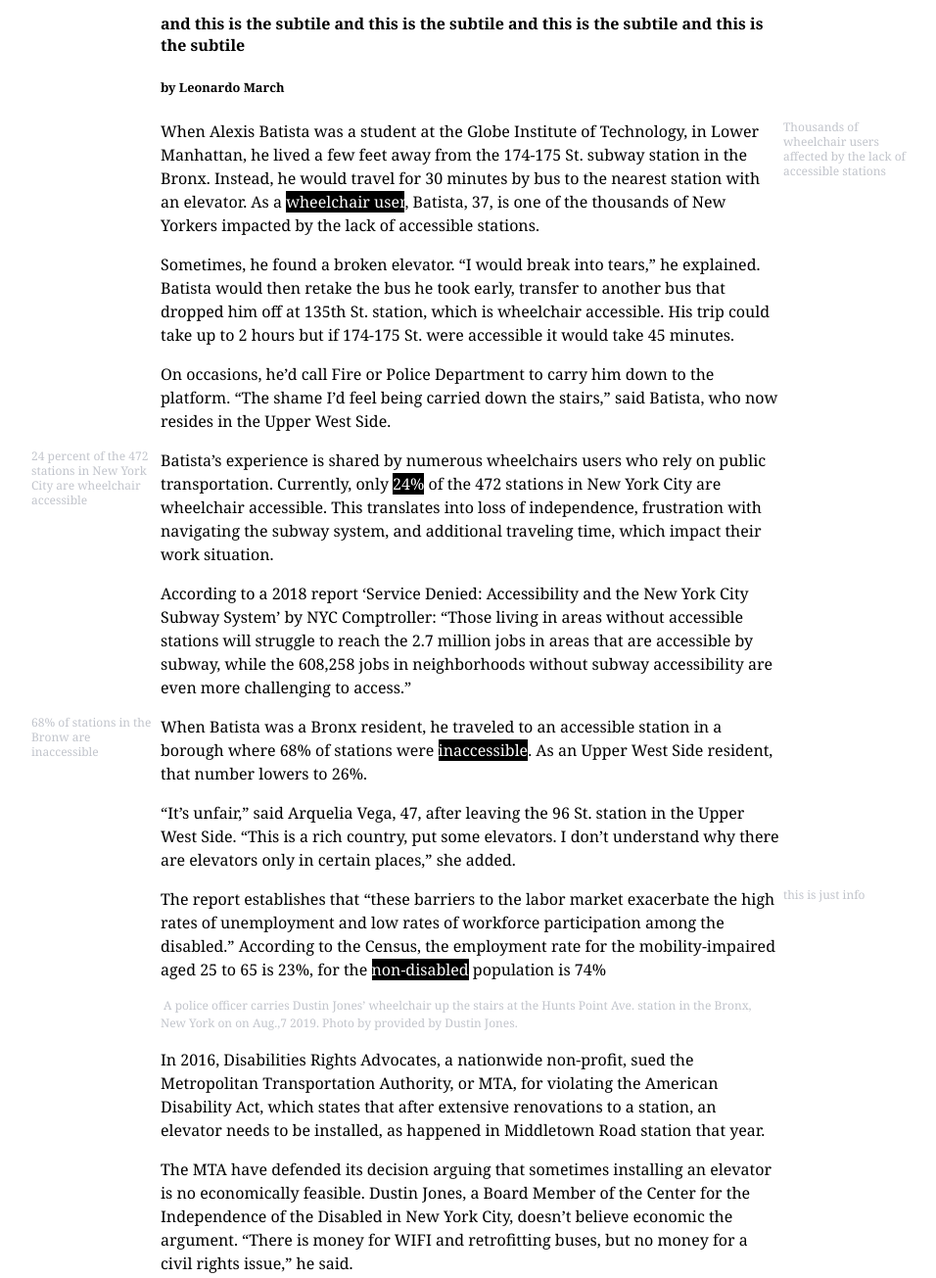
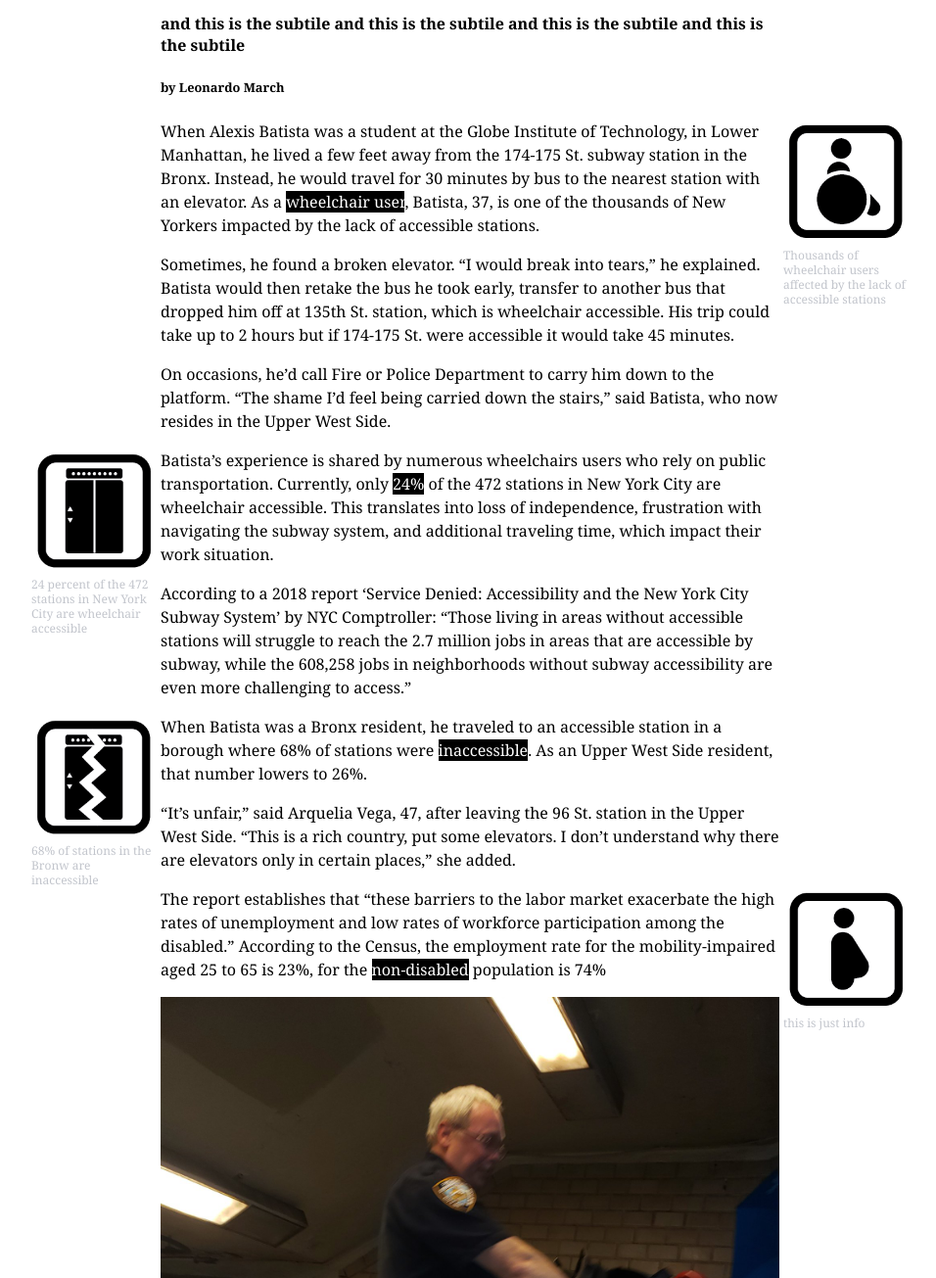
Before and after one commit to leonardomarch/leonardomarch.github.io, a plain HTML site: page index.html in a window 1280 px wide. Shown: the part 1100-2405 px from the top of the page at 98% size, without its empty margins (160-1116 px from the left). Drawn offline with Linux system fonts and the light colour scheme.

Commit message:
Update index.html

```diff
--- a/index.html
+++ b/index.html
@@ -23,7 +23,7 @@
     and this is the subtile and this is the subtile</h5>
   <h6>by Leonardo March</h6>
 
-<div id="one"><img src="images/icon3.png" alt=""><caption>Thousands of wheelchair users
+<div id="one"><img src="icon3.png" alt=""><caption>Thousands of wheelchair users
 affected by the lack of accessible stations</caption></div>
   <p>When Alexis Batista was a student at the Globe Institute of Technology, in Lower
     Manhattan, he lived a few feet away from the 174-175 St. subway station in the Bronx.
@@ -39,7 +39,7 @@ affected by the lack of accessible stations</caption></div>
   <p>On occasions, he’d call Fire or Police Department to carry him down to the platform.
     “The shame I’d feel being carried down the stairs,” said Batista, who now resides in
     the Upper West Side.</p>
-    <div id="two"><img src="images/icon2.png" alt=""><caption>24 percent of the 472 stations in New York City are wheelchair
+    <div id="two"><img src="icon2.png" alt=""><caption>24 percent of the 472 stations in New York City are wheelchair
     accessible</caption></div></p>
   <p>Batista’s experience is shared by numerous wheelchairs users who rely on public
 transportation. Currently, only <mark>24%</mark> of the 472 stations in New York City are wheelchair
@@ -51,7 +51,7 @@ subway system, and additional traveling time, which impact their work situation.
   struggle to reach the 2.7 million jobs in areas that are accessible by subway, while
   the 608,258 jobs in neighborhoods without subway accessibility are even more challenging
   to access.”
-  <div id="four"><img src="images/icon1.png" alt=""><caption>68% of stations in the Bronw are inaccessible</caption></div>
+  <div id="four"><img src="icon1.png" alt=""><caption>68% of stations in the Bronw are inaccessible</caption></div>
 <p>When Batista was a Bronx resident, he traveled to an accessible station in a borough where
   68% of stations were <mark>inaccessible</mark>. As an Upper West Side resident, that number lowers to  26%.</p>
 
@@ -59,12 +59,12 @@ subway system, and additional traveling time, which impact their work situation.
 <p>“It’s unfair,” said Arquelia Vega, 47, after leaving the 96 St. station in the Upper West Side.
   “This is a rich country, put some elevators. I don’t understand why there are elevators only in
   certain places,” she added.</p>
-  <div id="three"><img src="images/icon4.png" alt=""><caption>this is just info</caption></div>
+  <div id="three"><img src="icon4.png" alt=""><caption>this is just info</caption></div>
   <p>The report establishes that “these barriers to the labor market exacerbate the high rates of
     unemployment and low rates of workforce participation among the disabled.” According to the Census,
     the employment rate for the mobility-impaired aged 25 to 65 is 23%, for the <mark>non-disabled</mark> population is 74% </p>
 </p>
-        <div class="photo"><img src="images/photo.jpeg" alt="">
+        <div class="photo"><img src="photo.jpeg" alt="">
           <caption>A police officer carries Dustin Jones’ wheelchair up the stairs at the Hunts Point Ave.
             station in the Bronx, New York on on Aug.,7 2019. Photo by provided by Dustin Jones.</caption></div>
 <p> In 2016, Disabilities Rights Advocates, a nationwide non-profit, sued the Metropolitan Transportation
```
